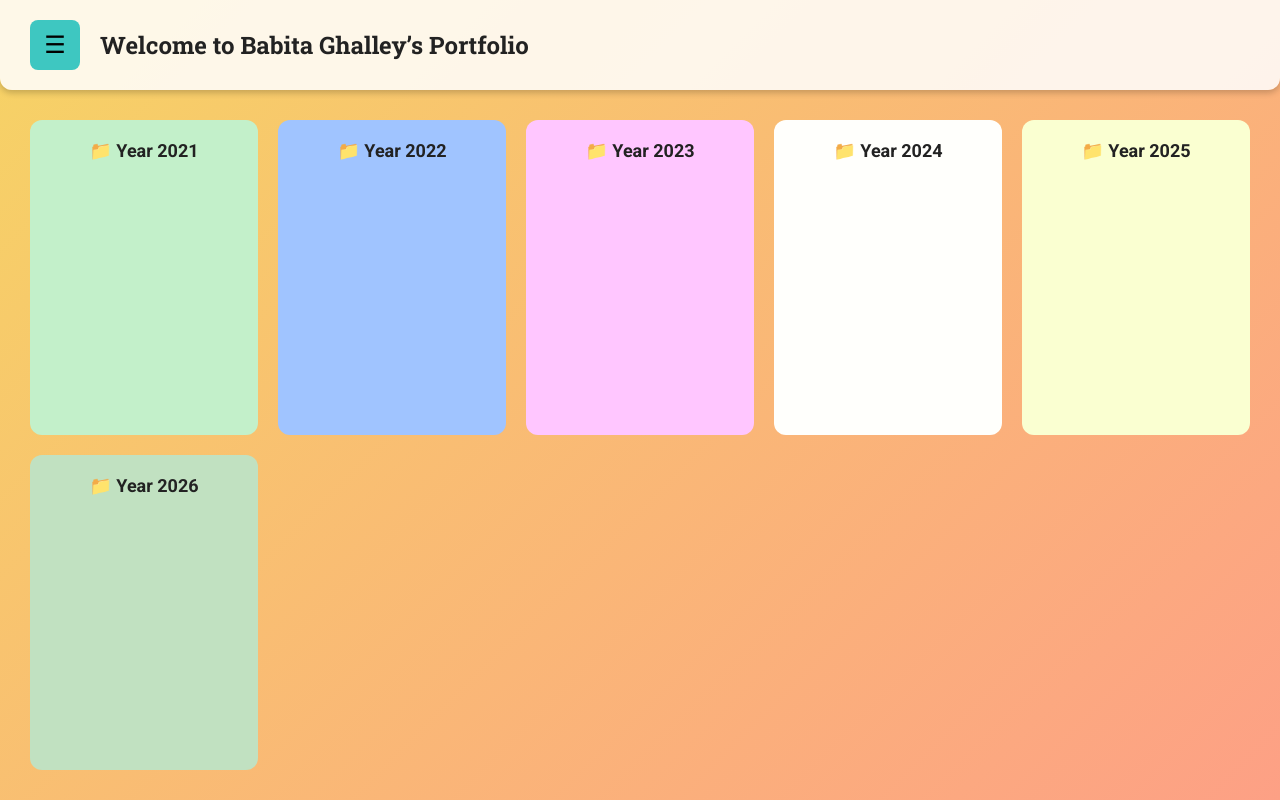
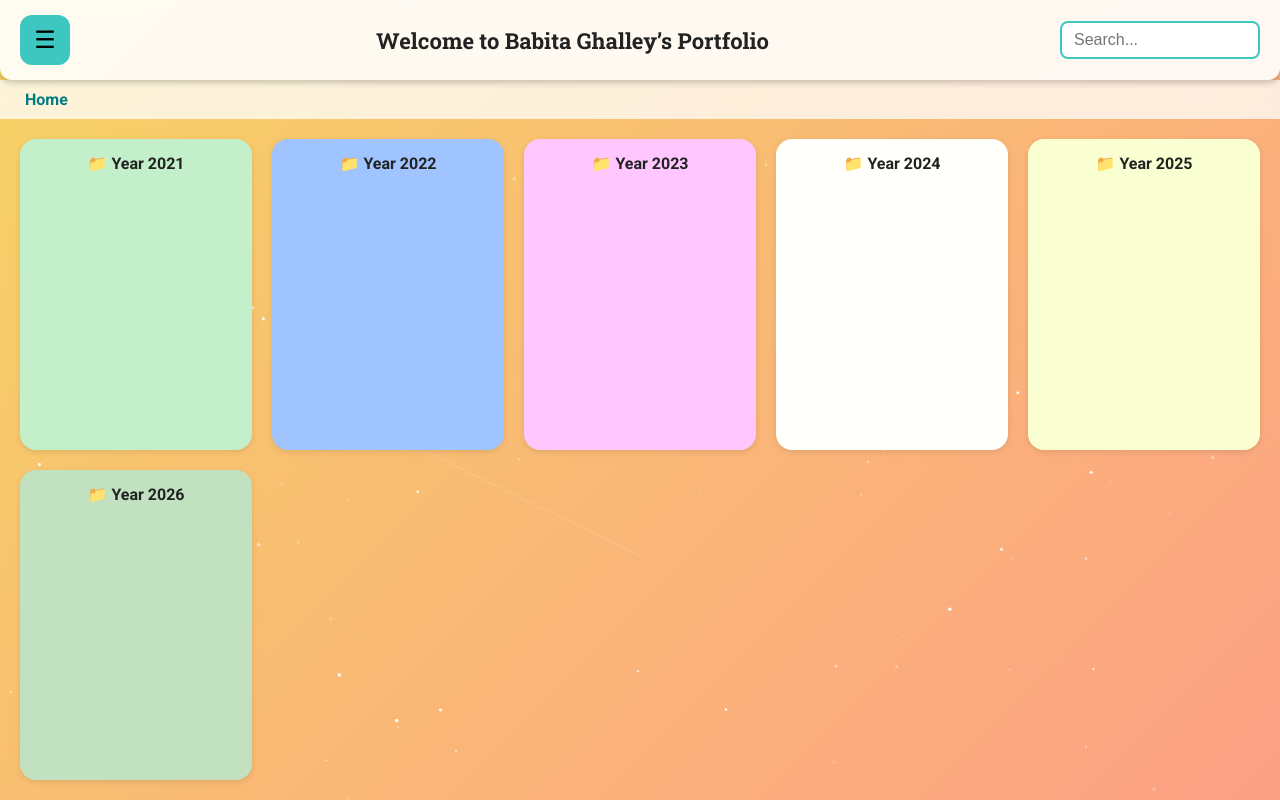
Before and after one commit to babita123-Ghalley/Babita-Ghalley-s-official-student-folder, a plain HTML site: page index.html in a window 1280 px wide. Drawn offline with Linux system fonts and the light colour scheme.

Commit message:
Update index.html

```diff
--- a/index.html
+++ b/index.html
@@ -3,163 +3,253 @@
 <head>
 <meta charset="UTF-8">
 <title>Babita Ghalley’s Portfolio</title>
-
-  <!-- Google Fonts -->
 <link href="https://fonts.googleapis.com/css2?family=Roboto:wght@400;700&family=Roboto+Slab:wght@700&display=swap" rel="stylesheet">
-
 <style>
-  /* Reset & Body */
-  * { box-sizing: border-box; margin: 0; padding: 0; }
-  body {
-    font-family: 'Roboto', sans-serif;
-    background: linear-gradient(135deg, #f6d365, #fda085);
-    min-height: 100vh;
-    display: flex;
-    flex-direction: column;
-    color: #222;
+*{box-sizing:border-box;margin:0;padding:0}
+html{scroll-behavior:smooth;}
+body{
+ font-family:'Roboto',sans-serif;
+ min-height:100vh;
+ display:flex;
+ flex-direction:column;
+ color:#222;
+ background: linear-gradient(135deg,#f6d365,#fda085);
+ position: relative;
+ overflow-x: hidden;
 }
 
-  /* Header */
-  header {
-    background: rgba(255,255,255,0.85);
-    color: #222;
-    padding: 20px 30px;
-    font-size: 24px;
-    font-weight: bold;
-    display: flex;
-    align-items: center;
-    box-shadow: 0 3px 6px rgba(0,0,0,0.2);
-    position: sticky;
-    top: 0;
-    z-index: 100;
-    font-family: 'Roboto Slab', serif;
-    border-bottom-left-radius: 12px;
-    border-bottom-right-radius: 12px;
+
+/* Dynamic Starry Background */
+canvas#stars {
+ position: fixed;
+ top:0;
+ left:0;
+ width:100%;
+ height:100%;
+ z-index:0;
+ pointer-events:none;
 }
 
-  #menuBtn {
-    background: #3ec7c1;
-    border: none;
-    font-size: 24px;
-    cursor: pointer;
-    margin-right: 20px;
-    width: 50px;
-    height: 50px;
-    display: flex;
-    align-items: center;
-    justify-content: center;
-    border-radius: 8px;
-    transition: transform 0.3s, background 0.3s;
+
+/* Header */
+header{
+ background:rgba(255,255,255,0.9);
+ color:#222;
+ padding:15px 20px;
+ font-size:22px;
+ font-weight:bold;
+ display:flex;
+ align-items:center;
+ justify-content:space-between;
+ box-shadow:0 3px 6px rgba(0,0,0,0.2);
+ position:sticky;
+ top:0;
+ z-index:100;
+ font-family:'Roboto Slab',serif;
+ border-bottom-left-radius:12px;
+ border-bottom-right-radius:12px;
+ flex-wrap:wrap;
+ backdrop-filter: blur(5px);
 }
-  #menuBtn:hover { transform: rotate(90deg); background: #34a9a3; }
+#menuBtn{
+ background:#3ec7c1;
+ border:none;
+ font-size:24px;
+ cursor:pointer;
+ margin-right:15px;
+ width:50px;
+ height:50px;
+ display:flex;
+ align-items:center;
+ justify-content:center;
+ border-radius:12px;
+ transition: transform .3s, background .3s, box-shadow .3s;
+}
+#menuBtn:hover{
+ transform: rotate(90deg) scale(1.1);
+ background:#34a9a3;
+ box-shadow:0 4px 12px rgba(0,0,0,0.2);
+}
+#headerTitle{flex:1;text-align:center}
 
-  /* Grid Tiles */
-  #grid {
-    display: grid;
-    grid-template-columns: repeat(auto-fill, minmax(200px, 1fr));
-    gap: 20px;
-    padding: 30px;
-    flex: 1;
+
+/* Search Bar + Clear Button */
+.search-container{position:relative;display:flex;align-items:center;}
+#searchBar{
+ border:2px solid #3ec7c1;
+ border-radius:8px;
+ padding:8px 30px 8px 12px;
+ font-size:16px;
+ width:200px;
+ transition:width .3s, box-shadow .3s;
 }
-  .tile {
-    background: #fff;
-    border-radius: 12px;
-    padding: 20px;
-    text-align: center;
-    font-size: 18px;
-    font-weight: bold;
-    cursor: pointer;
-    transition: transform 0.3s, box-shadow 0.3s;
-    position: relative;
-    opacity: 0;
-    animation: fadeIn 0.5s forwards;
+#searchBar:focus{
+ outline:none;
+ width:250px;
+ box-shadow:0 4px 10px rgba(0,0,0,0.1);
 }
-  .tile:hover {
-    transform: scale(1.05) rotate(-1deg);
-    box-shadow: 0 10px 20px rgba(0,0,0,0.2);
+#clearSearch{
+ position:absolute;
+ right:8px;
+ font-size:18px;
+ cursor:pointer;
+ color:#3ec7c1;
+ display:none;
+ background:none;
+ border:none;
 }
 
-  @keyframes fadeIn {
-    to { opacity: 1; }
+
+/* Breadcrumb */
+#breadcrumb{
+ background:rgba(255,255,255,0.75);
+ padding:10px 25px;
+ font-size:16px;
+ display:flex;
+ flex-wrap:wrap;
+ align-items:center;
+ gap:6px;
+ backdrop-filter: blur(4px);
+ z-index:1;
+}
+#breadcrumb span{
+ cursor:pointer;
+ color:#007b7f;
+ font-weight:600;
+}
+#breadcrumb span:hover{text-decoration:underline;}
+#breadcrumb .divider{color:#333;}
+
+
+/* Grid */
+#grid{
+ display:grid;
+ grid-template-columns:repeat(auto-fill,minmax(200px,1fr));
+ gap:20px;
+ padding:20px;
+ flex:1;
+ transition:background .2s;
+ position: relative;
+ z-index:1;
+}
+.tile{
+ background:#fff;
+ border-radius:16px;
+ padding:15px;
+ text-align:center;
+ font-size:16px;
+ font-weight:bold;
+ cursor:pointer;
+ transition:transform .3s, box-shadow .3s, background .3s;
+ position:relative;
+ opacity:0;
+ animation:fadeIn .5s forwards;
+ outline:none;
+ box-shadow:0 2px 6px rgba(0,0,0,0.1);
+}
+.tile:hover,.tile:focus{
+ transform:scale(1.05) rotate(-1deg);
+ box-shadow:0 10px 20px rgba(0,0,0,0.2);
+}
+@keyframes fadeIn{to{opacity:1}}
+.tile img{
+ width:100%;
+ height:140px;
+ object-fit:cover;
+ border-radius:12px;
+ margin-top:10px;
+}
+.tile-label{font-size:16px;font-weight:bold;}
+.tile-meta{font-size:12px;margin-top:6px;color:#555;}
+
+
+/* Menus */
+#menuDropdown,#contextMenu{
+ display:none;
+ position:fixed;
+ background:#3ec7c1;
+ padding:10px;
+ border-radius:12px;
+ z-index:1000;
+ box-shadow:0 6px 12px rgba(0,0,0,0.2);
+}
+#menuDropdown button,#contextMenu button{
+ display:flex;
+ align-items:center;
+ gap:10px;
+ background:none;
+ border:none;
+ font-size:16px;
+ padding:10px;
+ cursor:pointer;
+ width:100%;
+ text-align:left;
+ border-radius:6px;
+ transition:background .2s, transform .2s;
+}
+#menuDropdown button:hover,#contextMenu button:hover{
+ background:rgba(0,0,0,0.1);
+ transform: scale(1.02);
 }
 
-  .tile img {
-    width: 100%;
-    height: 150px;
-    object-fit: cover;
-    border-radius: 8px;
-    margin-top: 10px;
+
+/* Preview Modal */
+#previewModal{
+ display:none;
+ position:fixed;
+ top:0;left:0;width:100%;height:100%;
+ background:rgba(0,0,0,0.85);
+ justify-content:center;
+ align-items:center;
+ z-index:2000;
+ flex-direction:column;
+ padding:20px;
+}
+#previewModal img,#previewModal iframe{
+ max-width:90%;
+ max-height:80%;
+ border-radius:12px;
+ box-shadow:0 0 20px rgba(255,255,255,0.3);
+}
+#closePreview{
+ position:absolute;
+ top:20px;right:30px;
+ font-size:32px;
+ color:white;
+ cursor:pointer;
+ font-weight:bold;
 }
 
-  .tile-label { font-size: 18px; font-weight: bold; }
-  .tile-meta { font-size: 14px; margin-top: 8px; color: #555; }
 
-  /* Menu Dropdown */
-  #menuDropdown {
-    display: none;
-    position: absolute;
-    top: 70px;
-    left: 30px;
-    background: #3ec7c1;
-    padding: 10px;
-    border-radius: 8px;
-    z-index: 1000;
-    box-shadow: 0 6px 12px rgba(0,0,0,0.2);
-  }
-  #menuDropdown button {
-    display: flex;
-    align-items: center;
-    gap: 10px;
-    background: none;
-    border: none;
-    font-size: 16px;
-    padding: 10px;
-    cursor: pointer;
-    width: 100%;
-    text-align: left;
-    border-radius: 6px;
-    transition: background 0.2s;
-  }
-  #menuDropdown button:hover {
-    background: rgba(0,0,0,0.1);
-  }
+#grid.dragover{background:rgba(0,0,0,0.05);}
 
-  /* Modal (Preview) */
-  #previewModal {
-    display: none;
-    position: fixed;
-    top: 0;
-    left: 0;
-    width: 100%;
-    height: 100%;
-    background: rgba(0,0,0,0.8);
-    justify-content: center;
-    align-items: center;
-    z-index: 2000;
-  }
-  #previewModal img, #previewModal iframe {
-    max-width: 90%;
-    max-height: 80%;
-    border-radius: 10px;
-    box-shadow: 0 0 20px rgba(255,255,255,0.3);
-  }
-  #closePreview {
-    position: absolute;
-    top: 20px;
-    right: 30px;
-    font-size: 32px;
-    color: white;
-    cursor: pointer;
-    font-weight: bold;
+
+@media (max-width:600px){
+ header{font-size:18px;padding:12px 15px;flex-direction:column;}
+ #menuBtn{width:40px;height:40px;font-size:20px;margin:10px 0;}
+ #searchBar{width:100%;margin-top:8px;}
+ .tile img{height:120px;}
 }
 </style>
 </head>
 <body>
 
+
+<canvas id="stars"></canvas>
+
+
 <header>
-    <button id="menuBtn">☰</button>
+ <button id="menuBtn" aria-label="Menu">☰</button>
  <span id="headerTitle">Welcome to Babita Ghalley’s Portfolio</span>
+ <div class="search-container">
+   <input type="text" id="searchBar" placeholder="Search...">
+   <button id="clearSearch" aria-label="Clear Search">&times;</button>
+ </div>
 </header>
+
+
+<div id="breadcrumb"></div>
+
 
 <div id="menuDropdown">
  <button id="newFolderBtn">📁 New Folder</button>
@@ -167,201 +257,213 @@
  <button id="folderUploadBtn">📂 Folder Upload</button>
 </div>
 
+
+<div id="contextMenu">
+ <button id="renameBtn">✏️ Rename</button>
+ <button id="deleteBtn">🗑 Delete</button>
+</div>
+
+
 <input type="file" id="fileInput" multiple style="display:none;">
 <input type="file" id="folderInput" webkitdirectory directory multiple style="display:none;">
 
+
 <div id="grid"></div>
 
-  <!-- Modal for preview -->
+
 <div id="previewModal">
-    <span id="closePreview">&times;</span>
+ <span id="closePreview" aria-label="Close Preview">&times;</span>
  <img id="previewImg" src="" alt="" style="display:none;">
  <iframe id="previewFile" style="display:none;" frameborder="0"></iframe>
 </div>
 
+
 <script>
-  (function(){
-    const colors = ["#ffd6e0","#c3f0ca","#a0c4ff","#ffc6ff","#fffffc","#faffd1","#c1e1c1"];
-    let colorIndex = 0;
+// ----- Animated Star Background + Shooting Stars -----
+const canvas = document.getElementById('stars');
+const ctx = canvas.getContext('2d');
+let W = canvas.width = window.innerWidth;
+let H = canvas.height = window.innerHeight;
+let stars = [];
+const STAR_COUNT = 150;
+let shootingStars = [];
 
-    const grid = document.getElementById('grid');
-    const header = document.getElementById('headerTitle');
-    const menuBtn = document.getElementById('menuBtn');
-    const menu = document.getElementById('menuDropdown');
-    const fileInput = document.getElementById('fileInput');
-    const folderInput = document.getElementById('folderInput');
 
-    const previewModal = document.getElementById('previewModal');
-    const previewImg = document.getElementById('previewImg');
-    const previewFile = document.getElementById('previewFile');
-    const closePreview = document.getElementById('closePreview');
-
-    let root = { name: "Welcome to Babita Ghalley’s Portfolio", children: [], parent: null };
-    let current = root;
-
-    // Create a tile (folder or file)
-    function createTile(item){
-      const tile = document.createElement('div');
-      tile.className = 'tile';
-      tile.style.background = colors[colorIndex % colors.length];
-      colorIndex++;
-
-      const label = document.createElement('div');
-      label.className = 'tile-label';
-      label.textContent = item.isFile ? "📄 " + item.name : "📁 " + item.name;
-      tile.appendChild(label);
-
-      if(item.meta){
-        const meta = document.createElement('div');
-        meta.className = 'tile-meta';
-        meta.textContent = item.meta;
-        tile.appendChild(meta);
+function initStars(){
+ stars=[];
+ for(let i=0;i<STAR_COUNT;i++){
+   stars.push({
+     x: Math.random()*W,
+     y: Math.random()*H,
+     r: Math.random()*1.5+0.5,
+     dx: (Math.random()-0.5)*0.2,
+     dy: (Math.random()-0.5)*0.2,
+     alpha: Math.random()
+   });
+ }
+}
+function drawStars(){
+ ctx.clearRect(0,0,W,H);
+ for(let s of stars){
+   ctx.beginPath();
+   ctx.arc(s.x,s.y,s.r,0,2*Math.PI);
+   ctx.fillStyle = `rgba(255,255,255,${s.alpha})`;
+   ctx.fill();
+   s.x += s.dx;
+   s.y += s.dy;
+   s.alpha += (Math.random()-0.5)*0.02;
+   if(s.alpha<0) s.alpha=0;
+   if(s.alpha>1) s.alpha=1;
+   if(s.x>W) s.x=0; if(s.x<0) s.x=W;
+   if(s.y>H) s.y=0; if(s.y<0) s.y=H;
  }
 
-      if(item.isFile && item.url && item.name.match(/\.(jpg|jpeg|png|gif|bmp|webp)$/i)){
-        const img = document.createElement('img');
-        img.src = item.url;
-        img.alt = item.name;
-        tile.appendChild(img);
+
+ // Draw shooting stars
+ for(let i=shootingStars.length-1;i>=0;i--){
+   const s = shootingStars[i];
+   ctx.beginPath();
+   ctx.moveTo(s.x, s.y);
+   ctx.lineTo(s.x - s.length*s.vx, s.y - s.length*s.vy);
+   ctx.strokeStyle = `rgba(255,255,255,${s.alpha})`;
+   ctx.lineWidth = 2;
+   ctx.stroke();
+   s.x += s.vx*s.speed;
+   s.y += s.vy*s.speed;
+   s.alpha -= 0.02;
+   if(s.alpha<=0 || s.x>W || s.y>H){
+     shootingStars.splice(i,1);
+   }
  }
 
-      // Behavior when clicked
-      if(item.isFile){
-        tile.addEventListener('click', () => openPreview(item));
-      } else {
-        tile.addEventListener('click', () => { current = item; render(); });
+
+ requestAnimationFrame(drawStars);
 }
 
+
+// Randomly spawn shooting stars
+function spawnShootingStar(){
+ const s = {
+   x: Math.random()*W*0.5,
+   y: Math.random()*H*0.5,
+   vx: Math.random()*2+1,
+   vy: Math.random()*2+1,
+   speed: Math.random()*5+3,
+   length: Math.random()*80+50,
+   alpha:1
+ };
+ shootingStars.push(s);
+ setTimeout(spawnShootingStar, Math.random()*3000+2000); // every 2-5s
+}
+
+
+window.addEventListener('resize',()=>{
+ W=canvas.width=window.innerWidth;
+ H=canvas.height=window.innerHeight;
+ initStars();
+});
+initStars();
+drawStars();
+spawnShootingStar();
+
+
+// ----- Portfolio Functionality (unchanged) -----
+(function(){
+const colors=["#ffd6e0","#c3f0ca","#a0c4ff","#ffc6ff","#fffffc","#faffd1","#c1e1c1"];
+let colorIndex=0;
+const grid=document.getElementById('grid');
+const header=document.getElementById('headerTitle');
+const menuBtn=document.getElementById('menuBtn');
+const menu=document.getElementById('menuDropdown');
+const contextMenu=document.getElementById('contextMenu');
+const renameBtn=document.getElementById('renameBtn');
+const deleteBtn=document.getElementById('deleteBtn');
+const fileInput=document.getElementById('fileInput');
+const folderInput=document.getElementById('folderInput');
+const searchBar=document.getElementById('searchBar');
+const clearSearch=document.getElementById('clearSearch');
+const breadcrumb=document.getElementById('breadcrumb');
+const previewModal=document.getElementById('previewModal');
+const previewImg=document.getElementById('previewImg');
+const previewFile=document.getElementById('previewFile');
+const closePreview=document.getElementById('closePreview');
+let root={name:"Welcome to Babita Ghalley’s Portfolio",children:[],parent:null};
+let current=root;
+let selectedItem=null;
+
+
+function createTile(item){
+const tile=document.createElement('div'); tile.className='tile'; tile.tabIndex=0;
+tile.style.background=colors[colorIndex % colors.length]; colorIndex++;
+const label=document.createElement('div'); label.className='tile-label';
+label.textContent=item.isFile ? "📄 "+item.name : "📁 "+item.name; tile.appendChild(label);
+if(item.meta){ const meta=document.createElement('div'); meta.className='tile-meta'; meta.textContent=item.meta; tile.appendChild(meta); }
+if(item.isFile && item.url && item.name.match(/\.(jpg|jpeg|png|gif|bmp|webp)$/i)){
+  const img=document.createElement('img'); img.src=item.url; img.alt=item.name; tile.appendChild(img);
+}
+const open=()=>item.isFile?openPreview(item):navigateFolder(item);
+tile.addEventListener('click',open);
+tile.addEventListener('keydown',e=>{if(e.key==="Enter")open();});
+tile.addEventListener('contextmenu',e=>{
+  e.preventDefault();
+  selectedItem=item;
+  contextMenu.style.display='block';
+  contextMenu.style.left=e.pageX+'px';
+  contextMenu.style.top=e.pageY+'px';
+});
 grid.appendChild(tile);
 }
 
-    // Show folder view
+
+function navigateFolder(folder){current=folder;render();}
 function render(){
-      grid.innerHTML = '';
-      header.textContent = current.name;
-
-      if(current.parent){
-        const back = document.createElement('div');
-        back.className = 'tile';
-        back.style.background = '#999';
-        back.innerHTML = "<div class='tile-label'>⬅ Back</div>";
-        back.addEventListener('click', ()=>{
-          current = current.parent;
-          render();
+grid.innerHTML=''; header.textContent=current.name;
+updateBreadcrumb();
+const searchTerm=searchBar.value.toLowerCase();
+current.children
+  .filter(c=>c.name.toLowerCase().includes(searchTerm))
+  .forEach(c=>createTile(c));
+}
+function updateBreadcrumb(){
+breadcrumb.innerHTML='';
+const path=[]; let temp=current;
+while(temp){path.unshift(temp);temp=temp.parent;}
+path.forEach((folder,idx)=>{
+  const span=document.createElement('span');
+  span.textContent=(idx===0)?'Home':folder.name;
+  span.addEventListener('click',()=>{current=folder;render();});
+  breadcrumb.appendChild(span);
+  if(idx<path.length-1){
+    const divider=document.createElement('span');
+    divider.textContent=' / ';
+    divider.className='divider';
+    breadcrumb.appendChild(divider);
+  }
 });
-        grid.appendChild(back);
 }
-
-      current.children.forEach(c => createTile(c));
-    }
-
-    // Add new folder
-    function addFolder(name){
-      const folder = { name, children: [], parent: current };
-      current.children.push(folder);
-      render();
-    }
-
-    // Add uploaded file
-    function addFile(file){
-      const url = URL.createObjectURL(file);
-      const f = {
-        name: file.name,
-        isFile: true,
-        meta: humanFileSize(file.size),
-        parent: current,
-        url
-      };
-      current.children.push(f);
-      render();
-    }
-
-    // Preview modal
-    function openPreview(item){
-      previewModal.style.display = 'flex';
-      if(item.name.match(/\.(jpg|jpeg|png|gif|bmp|webp)$/i)){
-        previewImg.src = item.url;
-        previewImg.style.display = 'block';
-        previewFile.style.display = 'none';
-      } else {
-        previewImg.style.display = 'none';
-        previewFile.style.display = 'block';
-        previewFile.src = item.url;
-      }
-    }
-    closePreview.addEventListener('click', () => {
-      previewModal.style.display = 'none';
-      previewImg.src = '';
-      previewFile.src = '';
-    });
-    window.addEventListener('click', (e) => {
-      if(e.target === previewModal){ closePreview.click(); }
-    });
-
-    // Menu functions
-    function openMenu(){ menu.style.display='block'; }
-    function closeMenu(){ menu.style.display='none'; }
-    function toggleMenu(e){ e.stopPropagation(); menu.style.display==='block'?closeMenu():openMenu(); }
-    menuBtn.addEventListener('click', toggleMenu);
-
-    document.getElementById('newFolderBtn').addEventListener('click', () => {
-      const name = prompt("Folder name:", "New Folder");
-      if(name && name.trim()){ addFolder(name.trim()); closeMenu(); }
-    });
-
-    document.getElementById('fileUploadBtn').addEventListener('click', () => {
-      fileInput.value = null; fileInput.click();
-    });
-    fileInput.addEventListener('change', (ev) => {
-      const files = ev.target.files;
-      if(!files || files.length === 0) return;
-      for(const f of files){ addFile(f); }
-      closeMenu();
-    });
-
-    document.getElementById('folderUploadBtn').addEventListener('click', () => {
-      folderInput.value = null; folderInput.click();
-    });
-    folderInput.addEventListener('change', (ev) => {
-      const files = Array.from(ev.target.files || []);
-      if(files.length === 0) return;
-      const rootMap = new Map();
-      files.forEach(f => {
-        const rel = f.webkitRelativePath || f.name;
-        const root = rel.includes('/') ? rel.split('/')[0] : rel;
-        const arr = rootMap.get(root) || [];
-        arr.push(f);
-        rootMap.set(root, arr);
-      });
-      rootMap.forEach((arr, rootName) => {
-        const folder = { name: rootName, children: [], parent: current };
-        arr.forEach(file => folder.children.push({
-          name:file.name,
-          isFile:true,
-          meta:humanFileSize(file.size),
-          parent:folder,
-          url: URL.createObjectURL(file)
-        }));
-        current.children.push(folder);
-      });
-      render();
-      closeMenu();
-    });
-
-    function humanFileSize(size){
-      if(size===0) return "0 B";
-      const i = Math.floor(Math.log(size) / Math.log(1024));
-      const sizes = ['B','KB','MB','GB','TB'];
-      return (size / Math.pow(1024, i)).toFixed((i===0)?0:1) + ' ' + sizes[i];
-    }
-
-    window.addEventListener('click', (e) => {
-      if(!menu.contains(e.target) && e.target !== menuBtn && !menuBtn.contains(e.target)){ closeMenu(); }
-    });
-    window.addEventListener('keydown',(e)=>{ if(e.key==="Escape") closeMenu(); });
-
-    // Initial folders
-    ["Year 2021","Year 2022","Year 2023","Year 2024","Year 2025","Year 2026"].forEach(n => addFolder(n));
+function addFolder(name){ const folder={name,children:[],parent:current}; current.children.push(folder); render(); }
+function addFile(file){ const url=URL.createObjectURL(file); current.children.push({name:file.name,isFile:true,meta:humanFileSize(file.size),parent:current,url}); render(); }
+function humanFileSize(size){ if(size===0)return"0 B"; const i=Math.floor(Math.log(size)/Math.log(1024)); const sizes=['B','KB','MB','GB','TB']; return (size/Math.pow(1024,i)).toFixed((i===0)?0:1)+' '+sizes[i]; }
+function openPreview(item){ previewModal.style.display='flex'; if(item.name.match(/\.(jpg|jpeg|png|gif|bmp|webp)$/i)){ previewImg.src=item.url; previewImg.style.display='block'; previewFile.style.display='none'; }else{ previewFile.src=item.url; previewFile.style.display='block'; previewImg.style.display='none'; } previewModal.dataset.currentUrl=item.url; }
+function closePreviewModal(){ previewModal.style.display='none'; if(previewModal.dataset.currentUrl)URL.revokeObjectURL(previewModal.dataset.currentUrl); previewImg.src=''; previewFile.src=''; previewModal.dataset.currentUrl=''; }
+closePreview.addEventListener('click',closePreviewModal);
+window.addEventListener('click',e=>{if(e.target===previewModal)closePreviewModal();});
+window.addEventListener('keydown',e=>{if(e.key==='Escape')closePreviewModal();});
+function toggleMenu(e){ e.stopPropagation(); menu.style.display=(menu.style.display==='block')?'none':'block'; }
+menuBtn.addEventListener('click',toggleMenu);
+document.getElementById('newFolderBtn').addEventListener('click',()=>{ const name=prompt("Folder name:","New Folder"); if(name&&name.trim()){addFolder(name.trim());menu.style.display='none';} });
+document.getElementById('fileUploadBtn').addEventListener('click',()=>{ fileInput.value=null; fileInput.click(); });
+fileInput.addEventListener('change',e=>{ Array.from(e.target.files).forEach(addFile); menu.style.display='none'; });
+document.getElementById('folderUploadBtn').addEventListener('click',()=>{ folderInput.value=null; folderInput.click(); });
+folderInput.addEventListener('change',e=>handleFolderUpload(e.target.files));
+function handleFolderUpload(files){ const arr=Array.from(files||[]); if(arr.length===0)return; const rootMap=new Map(); arr.forEach(f=>{ const rel=f.webkitRelativePath||f.name; const root=rel.includes('/')?rel.split('/')[0]:rel; const list=rootMap.get(root)||[]; list.push(f);rootMap.set(root,list); }); rootMap.forEach((list,rootName)=>{ const folder={name:rootName,children:[],parent:current}; list.forEach(f=>{ folder.children.push({name:f.name,isFile:true,meta:humanFileSize(f.size),parent:folder,url:URL.createObjectURL(f)}); }); current.children.push(folder); }); render(); menu.style.display='none'; }
+searchBar.addEventListener('input',()=>{ clearSearch.style.display=searchBar.value?'block':'none'; render(); });
+clearSearch.addEventListener('click',()=>{ searchBar.value='';clearSearch.style.display='none';render(); });
+window.addEventListener('click',e=>{ if(!menu.contains(e.target)&&!menuBtn.contains(e.target)&&!contextMenu.contains(e.target)){ menu.style.display='none'; contextMenu.style.display='none'; } });
+window.addEventListener('keydown',e=>{ if(e.key==='Escape'){ menu.style.display='none'; contextMenu.style.display='none'; } });
+renameBtn.addEventListener('click',()=>{ if(selectedItem){ const name=prompt("Rename:",selectedItem.name); if(name&&name.trim()){selectedItem.name=name.trim();render();} contextMenu.style.display='none'; } });
+deleteBtn.addEventListener('click',()=>{ if(selectedItem&&selectedItem.parent){ selectedItem.parent.children=selectedItem.parent.children.filter(c=>c!==selectedItem); selectedItem=null;render();contextMenu.style.display='none'; } });
+["Year 2021","Year 2022","Year 2023","Year 2024","Year 2025","Year 2026"].forEach(addFolder);
 })();
 </script>
 </body>
```
Lines whose indentation alone changed are shown as unchanged.
